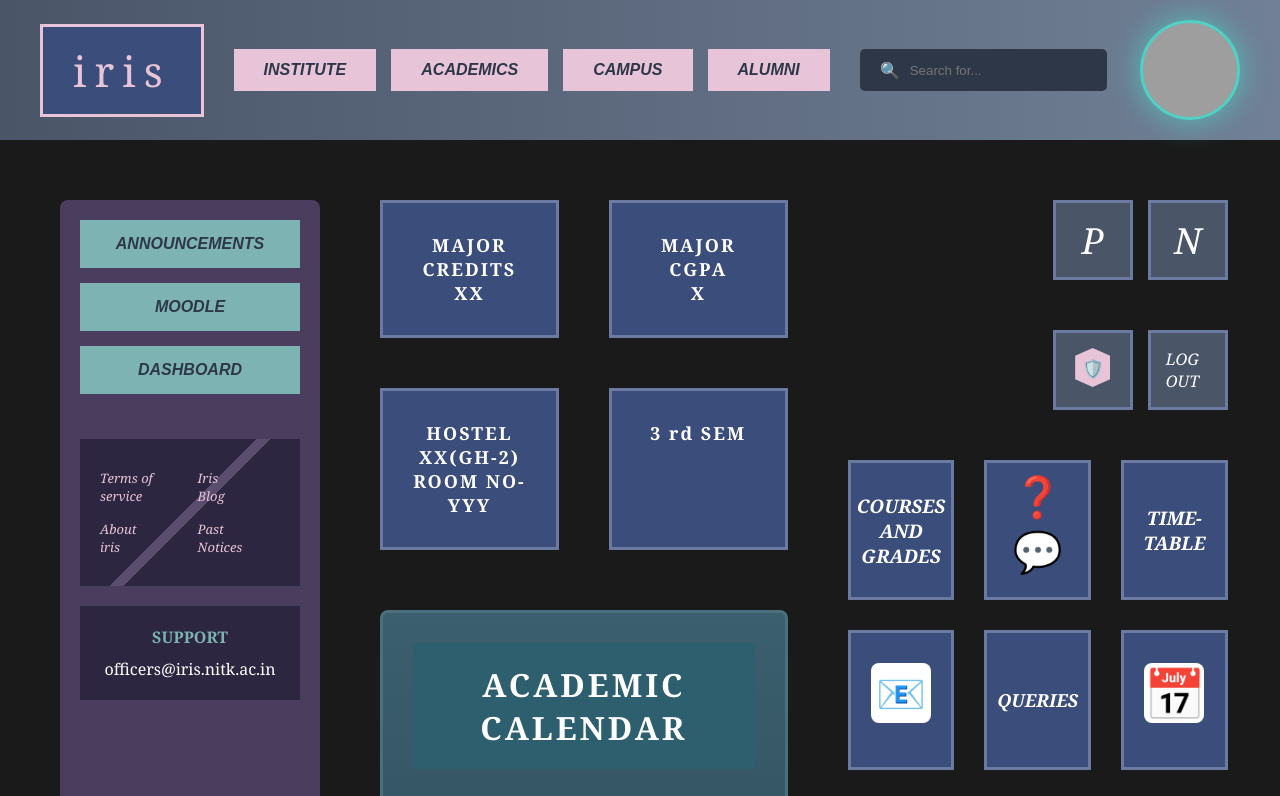
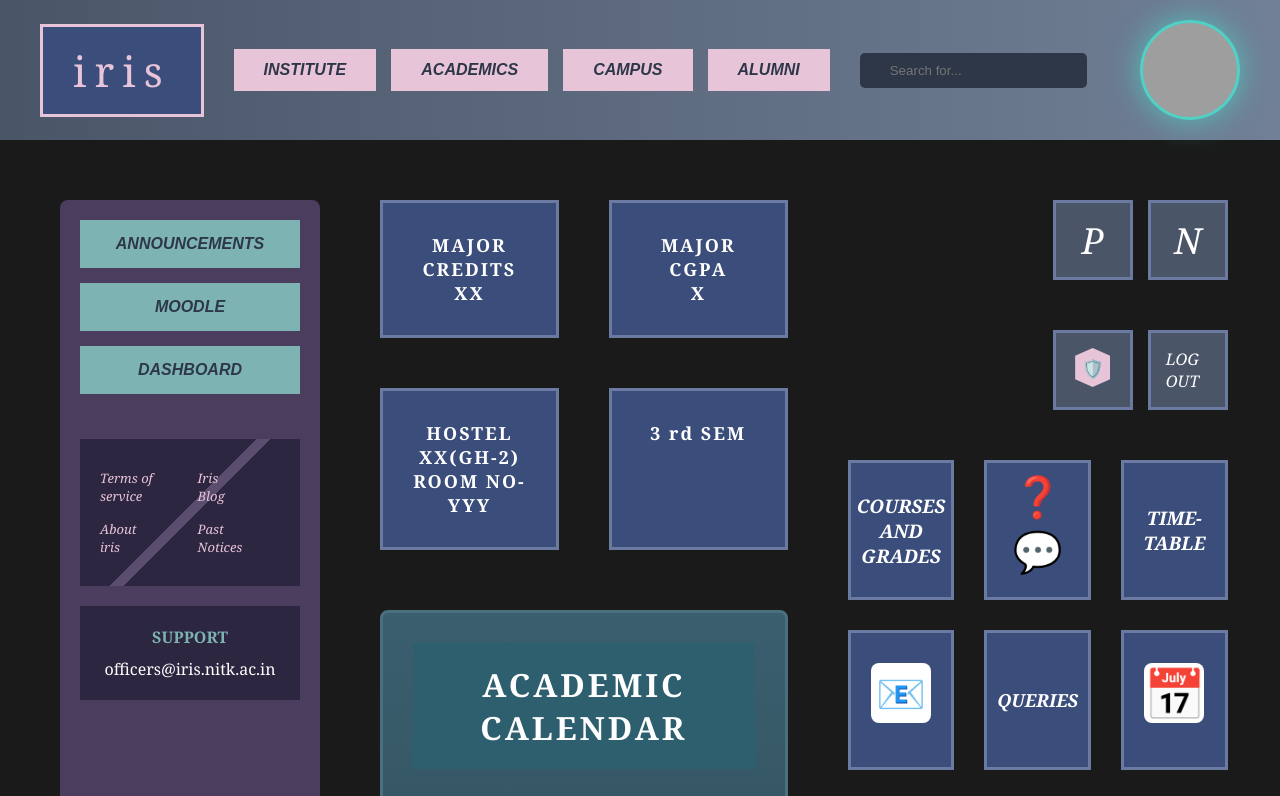
Before and after one commit to Poornasshreee/Front-end-dev-figma-design, a plain HTML site: page index.html in a window 1280 px wide. Shown: the top 796 px of the page. Drawn offline with Linux system fonts and the light colour scheme; grey boxes are pictures that could not be loaded.

Commit message:
modified

```diff
--- a/index.html
+++ b/index.html
@@ -17,7 +17,7 @@
                 <button class="nav-btn">ALUMNI</button>
             </nav>
             <div class="search-box">
-                <span>🔍</span>
+                <span></span>
                 <input type="text" placeholder="Search for...">
             </div>
         </div>
@@ -25,7 +25,6 @@
     </header>
 
     <div class="container">
-        <!-- Left Sidebar -->
         <aside class="sidebar">
             <button class="sidebar-btn">ANNOUNCEMENTS</button>
             <button class="sidebar-btn">MOODLE</button>
@@ -44,7 +43,7 @@
             </div>
         </aside>
 
-        <!-- Main Content -->
+
         <main class="main-content">
             <div class="info-cards">
                 <div class="card">
@@ -81,8 +80,6 @@
                 </div>
             </div>
         </main>
-
-        <!-- Right Sidebar -->
         <aside class="right-sidebar">
             <div class="profile-section">
                 <div class="profile-btn">P</div>
```
